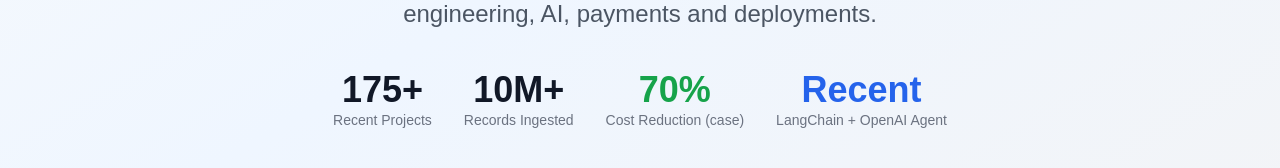
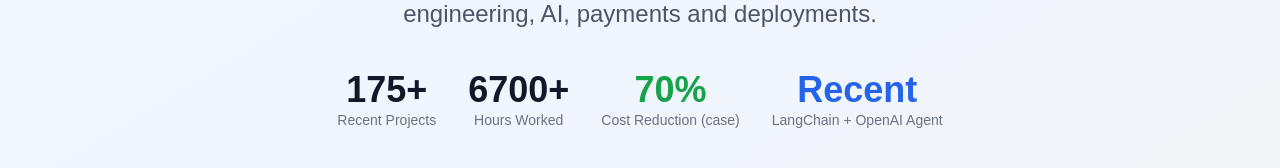
Before and after one commit to waqasraza123/portfolio-in-nextjs, a Next.js app: page / in a window 1280 px wide. Shown: the part 534-702 px from the top of the page. Built offline with nearby package versions, Linux system fonts and the light colour scheme.

Commit message:
updated count

```diff
--- a/src/components/HeroSection.tsx
+++ b/src/components/HeroSection.tsx
@@ -43,9 +43,9 @@
           </div>
           <div className="text-center">
             <div className="text-3xl md:text-4xl font-bold text-gray-900">
-              10M+
+              6700+
             </div>
-            <div className="text-gray-500 text-sm">Records Ingested</div>
+            <div className="text-gray-500 text-sm">Hours Worked</div>
           </div>
           <div className="text-center">
             <div className="text-3xl md:text-4xl font-bold text-green-600">
```
